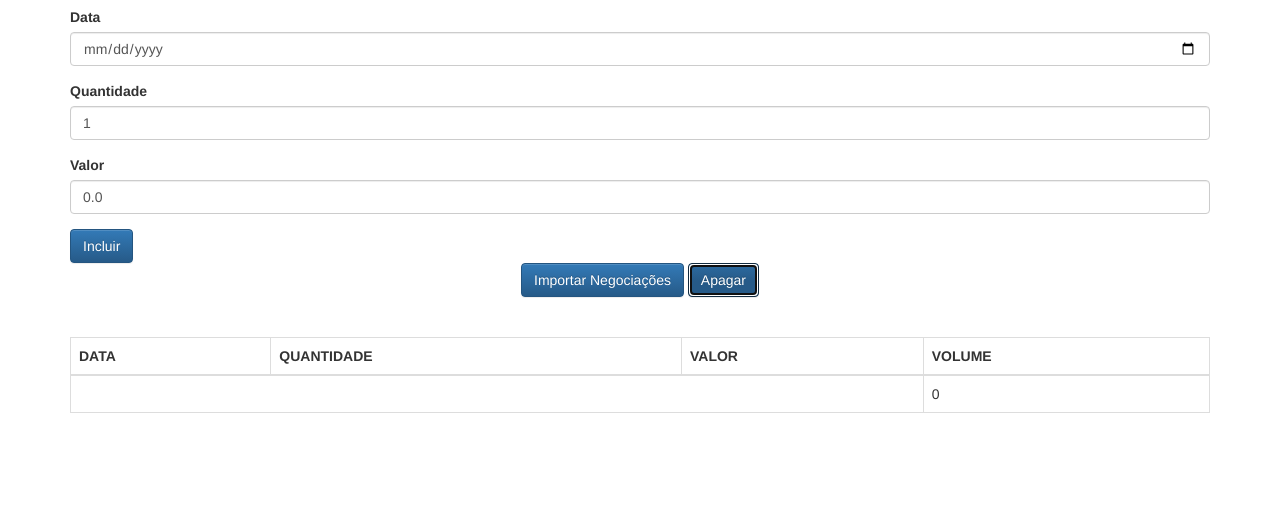
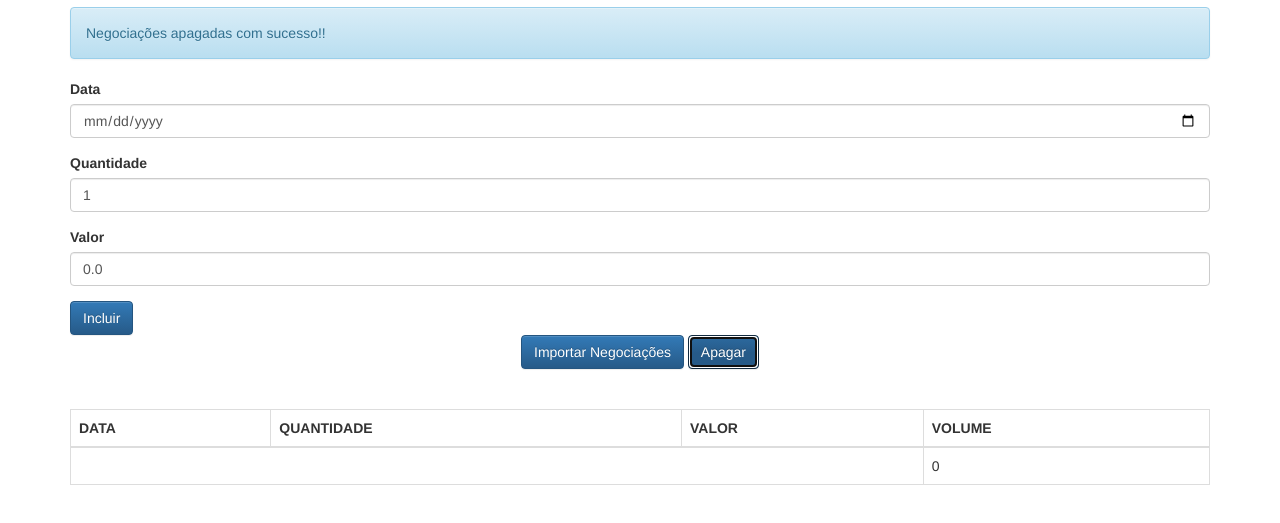
Before and after one commit to marcelolimabh/negociacaoweb, a plain HTML site: page client/index.html in a window 1280 px wide. Both pictures are taken after a click on the button "Apagar". Shown: the part 63-586 px from the top of the page. Drawn offline with Linux system fonts and the light colour scheme.

Commit message:
ImplementacaoReflection javaScript

```diff
--- a/client/index.html
+++ b/client/index.html
@@ -36,7 +36,7 @@
         <button class="btn btn-primary text-center" type="button">
             Importar Negociações
         </button>
-        <button class="btn btn-primary text-center" type="button">
+        <button onclick="negociacaoController.apaga()" class="btn btn-primary text-center" type="button">
             Apagar
         </button>
     </div>
--- a/client/js/app/controllers/NegociacaoController.js
+++ b/client/js/app/controllers/NegociacaoController.js
@@ -6,7 +6,9 @@ class NegociacaoController {
         this._data = $("#data");
         this._quantidade = $("#quantidade");
         this._valor = $("#valor");
-        this._listaNegociacoes = new ListaNegociacoes();
+        this._listaNegociacoes = new ListaNegociacoes(this,function(model){
+            this.negociacoesView.update(model);
+        });
         this.negociacoesView = new NegociacoesView($("#negociacoesView"));
         this.negociacoesView.update(this._listaNegociacoes);
         this._mensagem = new Mensagem();
@@ -21,12 +23,19 @@ class NegociacaoController {
 
         event.preventDefault();
         this._listaNegociacoes.adiciona(this._criaNegociacao());
-        this.negociacoesView.update(this._listaNegociacoes);
+        //this.negociacoesView.update(this._listaNegociacoes);
         this._mensagem.texto ="Negociação adicionada com sucesso!!";
         this.mensagemView.update(this._mensagem);
         this._limpaFormulario();
         console.log(this._listaNegociacoes);
 
+    }
+
+    apaga(){
+        this._listaNegociacoes.deletaLista();
+        //this.negociacoesView.update(this._listaNegociacoes);
+        this._mensagem.texto = "Negociações apagadas com sucesso!!";
+        this.mensagemView.update(this._mensagem);
     }
 
     _limpaFormulario(){
--- a/client/js/app/models/ListaNegociacoes.js
+++ b/client/js/app/models/ListaNegociacoes.js
@@ -1,12 +1,16 @@
 class ListaNegociacoes{
 
 
-    constructor(){
+    constructor(contexto,armadilha){
         this._negociacoes = [];
+        this._armadilha = armadilha;
+        this._contexto = contexto;
     }
 
     adiciona(negociacao){
         this._negociacoes.push(negociacao);
+        //this._armadilha(this);
+        Reflect.apply(this._armadilha, this._contexto, [this]);
     }
 
     get negociacoes(){
@@ -14,6 +18,17 @@ class ListaNegociacoes{
     }
 
 
+    deletaLista(){
+        this._negociacoes=[];
+        //this._armadilha(this);
+        Reflect.apply(this._armadilha, this._contexto, [this]);
+
+    }
+
+
+
+
+
 
 
 }
```
